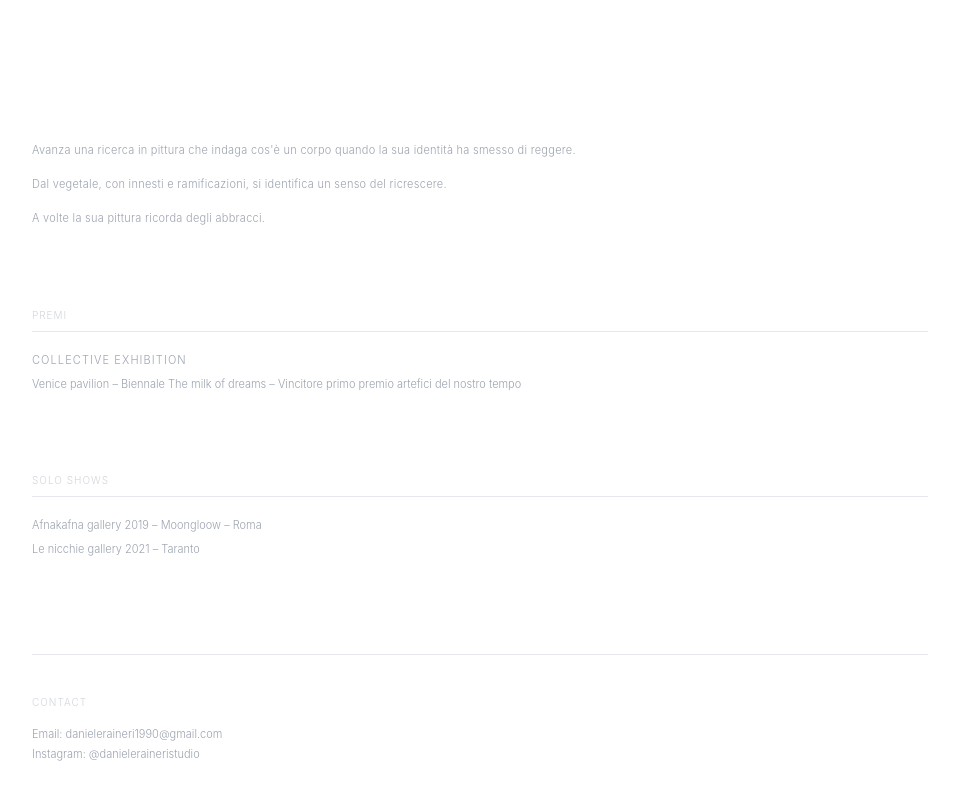
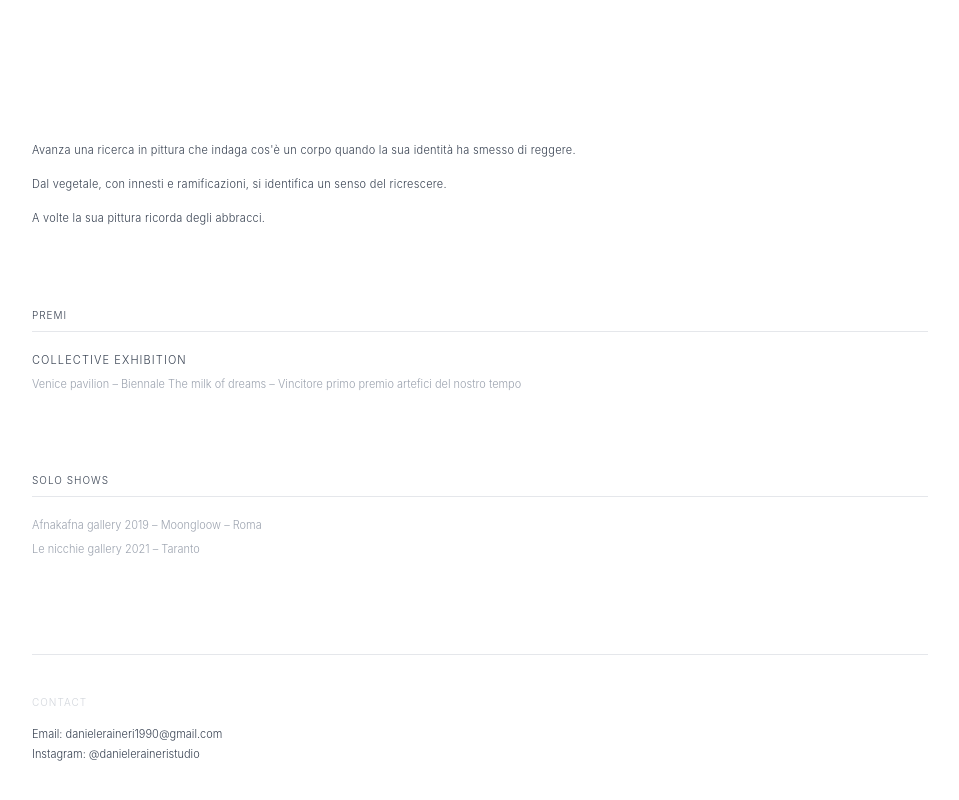
Before and after one commit to danieleraineri1990-prog/danieleraineristudio, a Next.js app: page / in a window 1280 px wide. Shown: the part 1767-2567 px from the top of the page, without its empty margins (160-1119 px from the left). Built offline with nearby package versions, Linux system fonts and the light colour scheme.

Commit message:
Update index.js

```diff
--- a/pages/index.js
+++ b/pages/index.js
@@ -57,29 +57,29 @@ export default function Home() {
           </div>
         </div>
 
-        <div className="mt-12 text-[11px] leading-relaxed max-w-xl text-gray-400 font-light tracking-wide">
+        <div className="mt-12 text-[11px] leading-relaxed max-w-xl text-gray-700 font-light tracking-wide">
           <p className="mb-4">Avanza una ricerca in pittura che indaga cos&apos;è un corpo quando la sua identità ha smesso di reggere.</p>
           <p className="mb-4">Dal vegetale, con innesti e ramificazioni, si identifica un senso del ricrescere.</p>
           <p className="mb-10">A volte la sua pittura ricorda degli abbracci.</p>
         </div>
 
         <div className="mt-20">
-          <h2 className="text-[10px] uppercase tracking-widest border-b pb-2 text-gray-300 font-light">Premi</h2>
+          <h2 className="text-[10px] uppercase tracking-widest border-b pb-2 text-gray-700 font-light">Premi</h2>
           <div className="mt-5">
-            <p className="text-[11px] uppercase tracking-widest text-gray-400 font-light">COLLECTIVE EXHIBITION</p>
+            <p className="text-[11px] uppercase tracking-widest text-gray-700 font-light">COLLECTIVE EXHIBITION</p>
             <p className="text-[11px] text-gray-400 mt-2 font-light">Venice pavilion – Biennale The milk of dreams – Vincitore primo premio artefici del nostro tempo</p>
           </div>
         </div>
 
         <div className="mt-20">
-          <h2 className="text-[10px] uppercase tracking-widest border-b pb-2 text-gray-300 font-light">Solo Shows</h2>
+          <h2 className="text-[10px] uppercase tracking-widest border-b pb-2 text-gray-700 font-light">Solo Shows</h2>
           <div className="mt-5 text-[11px] text-gray-400 font-light">
             <p>Afnakafna gallery 2019 – Moongloow – Roma</p>
             <p className="mt-2">Le nicchie gallery 2021 – Taranto</p>
           </div>
         </div>
 
-        <div className="mt-24 border-t pt-10 text-[11px] text-gray-400 font-light">
+        <div className="mt-24 border-t pt-10 text-[11px] text-gray-700 font-light">
           <h2 className="text-[10px] uppercase tracking-widest text-gray-300 mb-4 font-light">Contact</h2>
           <p>Email: danieleraineri1990@gmail.com</p>
           <p className="mt-1">Instagram: @danieleraineristudio</p>
```
